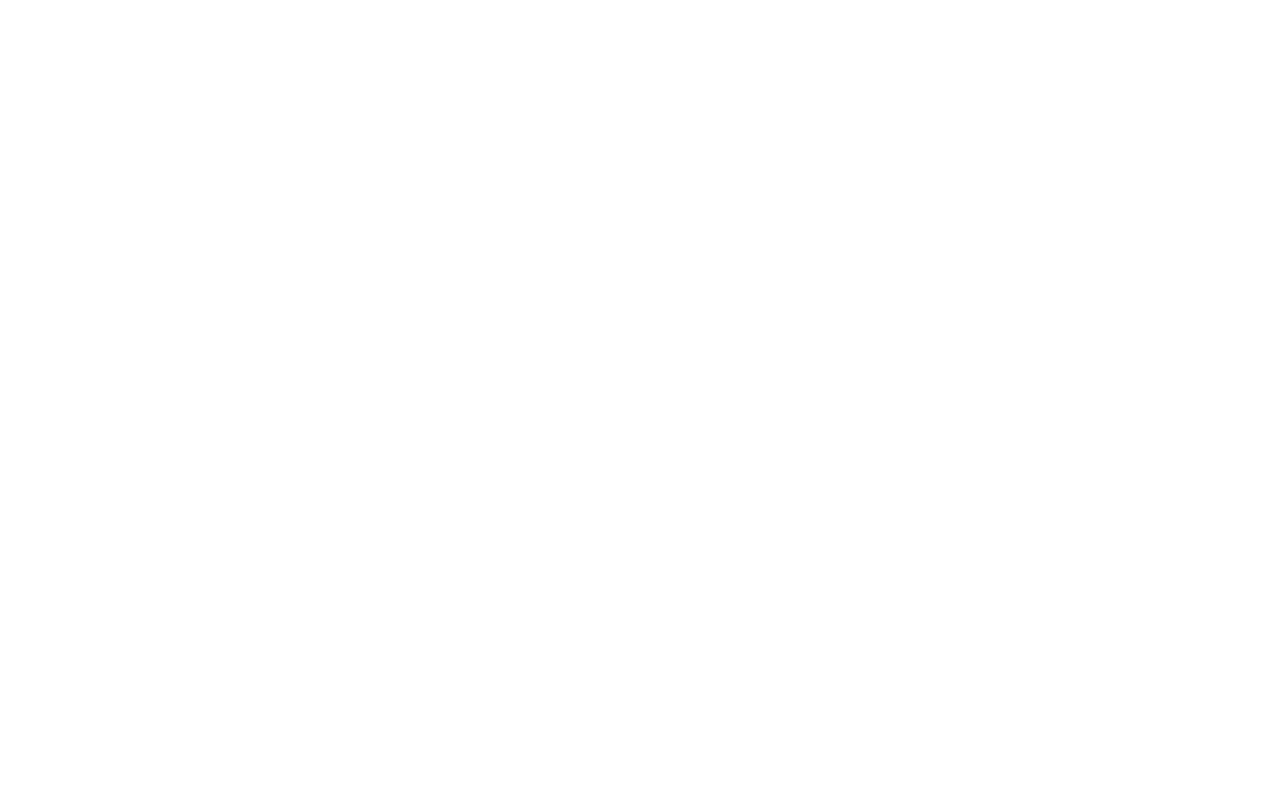
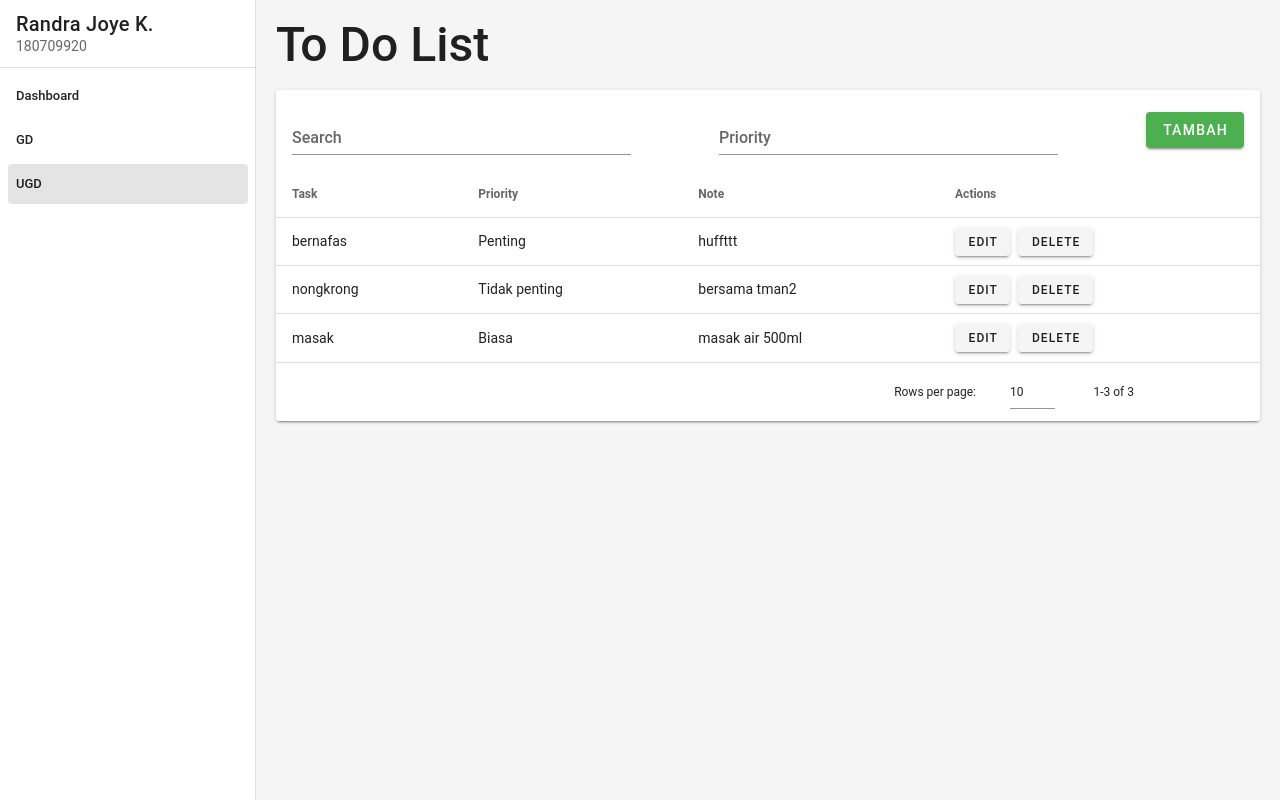
Before and after one commit to Kartoffelnium/VueCLI-Webpack_9920, a Vue app: page /ugd in a window 1280 px wide. Built offline with nearby package versions, Linux system fonts and the light colour scheme.

Commit message:
UGD Vue Basic

```diff
--- a/src/components/DashboardLayout.vue
+++ b/src/components/DashboardLayout.vue
@@ -41,6 +41,7 @@
      items: [
        { title: "Dashboard", to: "/" },
        { title: "GD", to: "/gd" },
+       { title: "UGD",to: "/ugd" },
      ],
    };
  },
--- /dev/null
+++ b/src/components/TodoList/ListUGD.vue
@@ -0,0 +1,153 @@
+<template>
+ <v-main class="list">
+   <h3 class="text-h3 font-weight-medium mb-5">To Do List</h3>
+
+   <v-card>
+     <v-card-title>
+       <v-text-field
+         v-model="search"
+         append-icon="mdi-magnify"
+         label="Search"
+         single-line
+         hide-details
+       ></v-text-field>
+       <v-spacer></v-spacer>
+         <v-select
+         v-model="search"
+         append-icon="mdi-magnify"
+         label="Priority"
+        :items="['Penting', 'Biasa', 'Tidak penting']"
+         single-line
+         hide-details
+       ></v-select>
+        <v-spacer></v-spacer>
+       <v-btn color="success" dark @click="dialog = true">
+         Tambah
+       </v-btn>
+     </v-card-title>
+     <v-data-table :headers="headers" :items="todos" :search="search" :priority="priority">
+       <template v-slot:[`item.actions`]="{ item }">
+         <v-btn small class="mr-2" @click="editItem(item)">
+           edit
+         </v-btn>
+         <v-btn small @click="deleteItem(item)">
+           delete
+         </v-btn>
+       </template>
+     </v-data-table>
+   </v-card>
+
+   <v-dialog v-model="dialog" persistent max-width="600px">
+     <v-card>
+       <v-card-title>
+         <span class="headline">Form Todo</span>
+       </v-card-title>
+       <v-card-text>
+         <v-container>
+           <v-text-field
+             v-model="formTodo.task"
+             label="Task"
+             required
+           ></v-text-field>
+
+           <v-select
+             v-model="formTodo.priority"
+             :items="['Penting', 'Biasa', 'Tidak penting']"
+             label="Priority"
+             required
+           ></v-select>
+
+           <v-textarea
+             v-model="formTodo.note"
+             label="Note"
+             required
+           ></v-textarea>
+         </v-container>
+       </v-card-text>
+       <v-card-actions>
+         <v-spacer></v-spacer>
+         <v-btn color="blue darken-1" text @click="cancel">
+           Cancel
+         </v-btn>
+         <v-btn color="blue darken-1" text @click="save">
+           Save
+         </v-btn>
+       </v-card-actions>
+     </v-card>
+   </v-dialog>
+ </v-main>
+</template>
+<script>
+export default {
+ name: "List",
+ data() {
+   return {
+     search: null,
+     dialog: false,
+     headers: [
+       {
+         text: "Task",
+         align: "start",
+         sortable: true,
+         value: "task",
+       },
+       { text: "Priority", value: "priority" },
+       { text: "Note", value: "note" },
+       { text: "Actions", value: "actions" },
+     ],
+      editedIndex: -1,
+     todos: [
+       {
+         task: "bernafas",
+         priority: "Penting",
+         note: "huffttt",
+       },
+       {
+         task: "nongkrong",
+         priority: "Tidak penting",
+         note: "bersama tman2",
+       },
+       {
+         task: "masak",
+         priority: "Biasa",
+         note: "masak air 500ml",
+       },
+     ],
+     formTodo: {
+       task: null,
+       priority: null,
+       note: null,
+     },
+   };
+ },
+ methods: {
+   save() {
+     if (this.editedIndex > -1) {
+          Object.assign(this.todos[this.editedIndex], this.formTodo)
+        } else {
+          this.todos.push(this.formTodo)
+        }
+   },
+   cancel() {
+     this.resetForm();
+     this.dialog = false;
+   },
+   resetForm() {
+     this.formTodo = {
+       task: null,
+       priority: null,
+       note: null,
+     };
+   },
+    deleteItem (item) {
+        const index = this.todos.indexOf(item);
+        confirm('Are you sure you want to delete this item?') && this.todos.splice(index, 1);
+    },
+   editItem (item) {
+        this.editedIndex = this.todos.indexOf(item);
+        this.formTodo = Object.assign({}, item);
+        this.dialog = true;
+      },
+ },
+};
+</script>
--- a/src/router.js
+++ b/src/router.js
@@ -29,6 +29,11 @@
                    name: "Guided",
                    component: importComponent('TodoList/List'),
                },
+               {
+                    path: "/ugd",
+                    name: "UGD",
+                    component: importComponent('TodoList/ListUGD'),
+               },
            ]
        },
    ]
```
